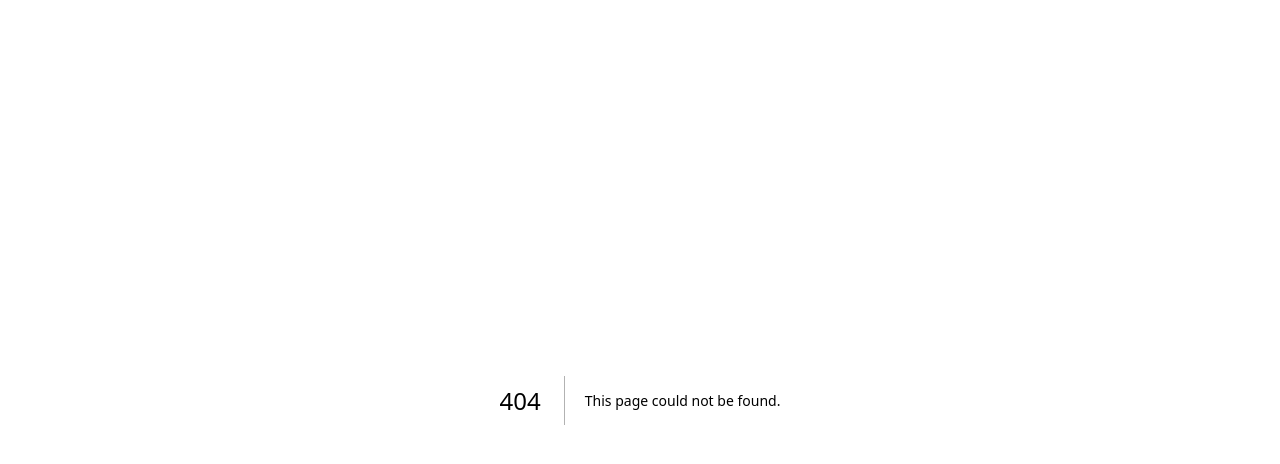
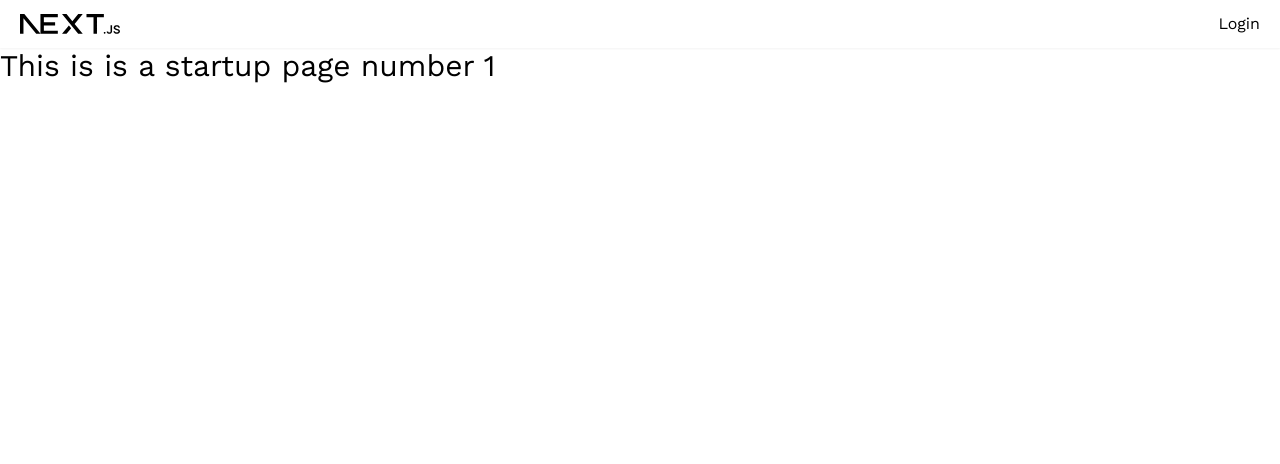
Before and after one commit to da-nn-yy/Hagere-Startup, a Next.js app: page /startup/1 in a window 1280 px wide. Before the commit this address had no page. Shown: the top 464 px of the page. Built offline with nearby package versions, Linux system fonts and the light colour scheme; no server answers.

Commit message:
Add startup page component to display startup details based on ID

```diff
--- /dev/null
+++ b/app/(root)/startup/[id]/page.tsx
@@ -0,0 +1,12 @@
+import React from 'react'
+
+const  page = async ({params }: {params:{id: string}}) => {
+    const id = (await params).id
+  return (
+    <>
+        <h1 className='text-3xl'>This is is a startup page number {id}</h1>
+    </>
+  )
+}
+
+export default page
```
